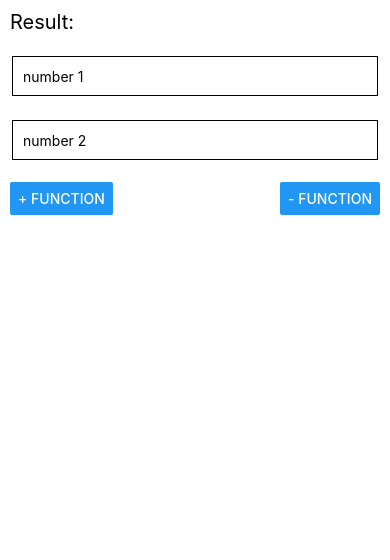
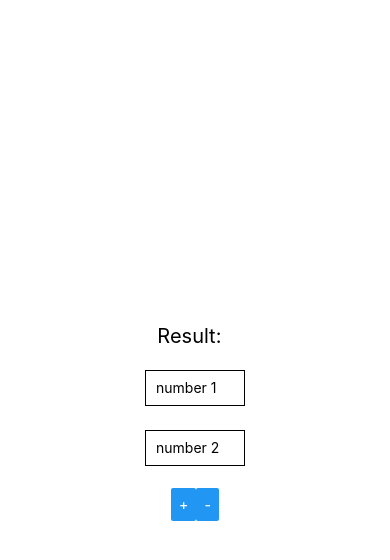
Before and after one commit to evanvvav/Mobiiliohjelmointi, a React Native app: screen / in a window 390 px wide. Shown: the top 560 px of the page. Built offline with nearby package versions, Linux system fonts and the light colour scheme.

Commit message:
Tehtävä tehty

```diff
--- a/App.js
+++ b/App.js
@@ -1,52 +1,74 @@
-import React from "react";
+import {useState} from "react";
 import { SafeAreaView, StyleSheet, TextInput, Text, Button, View, Alert } from "react-native";
 
 const App = () => {
-  const [number1, onChangeNumber1] = React.useState(null);
-  const [number2, onChangeNumber2] = React.useState(null);
+
+  const [answer, setAnswer] = useState(null);
+  const [number1, setNumber1] = useState('');
+  const [number2, setNumber2] = useState('');
+
+  const plus = () => {
+    setAnswer(parseInt(number1) + parseInt(number2));
+  };
+
+  const minus = () => {
+    setAnswer(parseInt(number1) - parseInt(number2));
+  };
+
+
 
   return (
-    <SafeAreaView>
+    <SafeAreaView style={styles.container}>
 
       <Text style={styles.Text}>
-        Result: </Text>
+        Result: {answer} </Text>
 
       <TextInput
+        value={number1}
         style={styles.input}
-        onChangeText={onChangeNumber1}
-        value={number1}
+        onChangeText={(value) => setNumber1(value)}
+        keyboardType="numeric"
         placeholder="number 1"
+      />
+      <TextInput
+        value={number2}
+        style={styles.input}
+        onChangeText={(value) => setNumber2(value)}
         keyboardType="numeric"
-      />
-
-      <TextInput
-        style={styles.input}
-        onChangeText={onChangeNumber2}
-        value={number2}
         placeholder="number 2"
-        keyboardType="numeric"
       />
 
       <View style={styles.fixToText}>
         <Button
-          title="+ Function"
-          onPress={() => Alert.alert("Answer is " + (number1 + number2))}
+          title="+"
+          onPress={plus}
         />
         <Button
-          title="- Function"
-          onPress={() => Alert.alert("Answer is " + (number1 - number2))}
+          title="-"
+          onPress={minus}
         />
       </View>
     </SafeAreaView>
   );
 };
 
+
+
+
 const styles = StyleSheet.create({
+  container: {
+    flex: 1,
+    alignItems: "center",
+    justifyContent: "center",
+  },
   input: {
-    height: 40,
+    height: 36,
+    width: 100,
     margin: 12,
     borderWidth: 1,
     padding: 10,
+
+
   },
   fixToText: {
     flexDirection: 'row',
@@ -57,6 +79,7 @@ const styles = StyleSheet.create({
   Text: {
     padding: 10,
     fontSize: 20,
+    textAlign: 'center',
 
   },
 });
```
